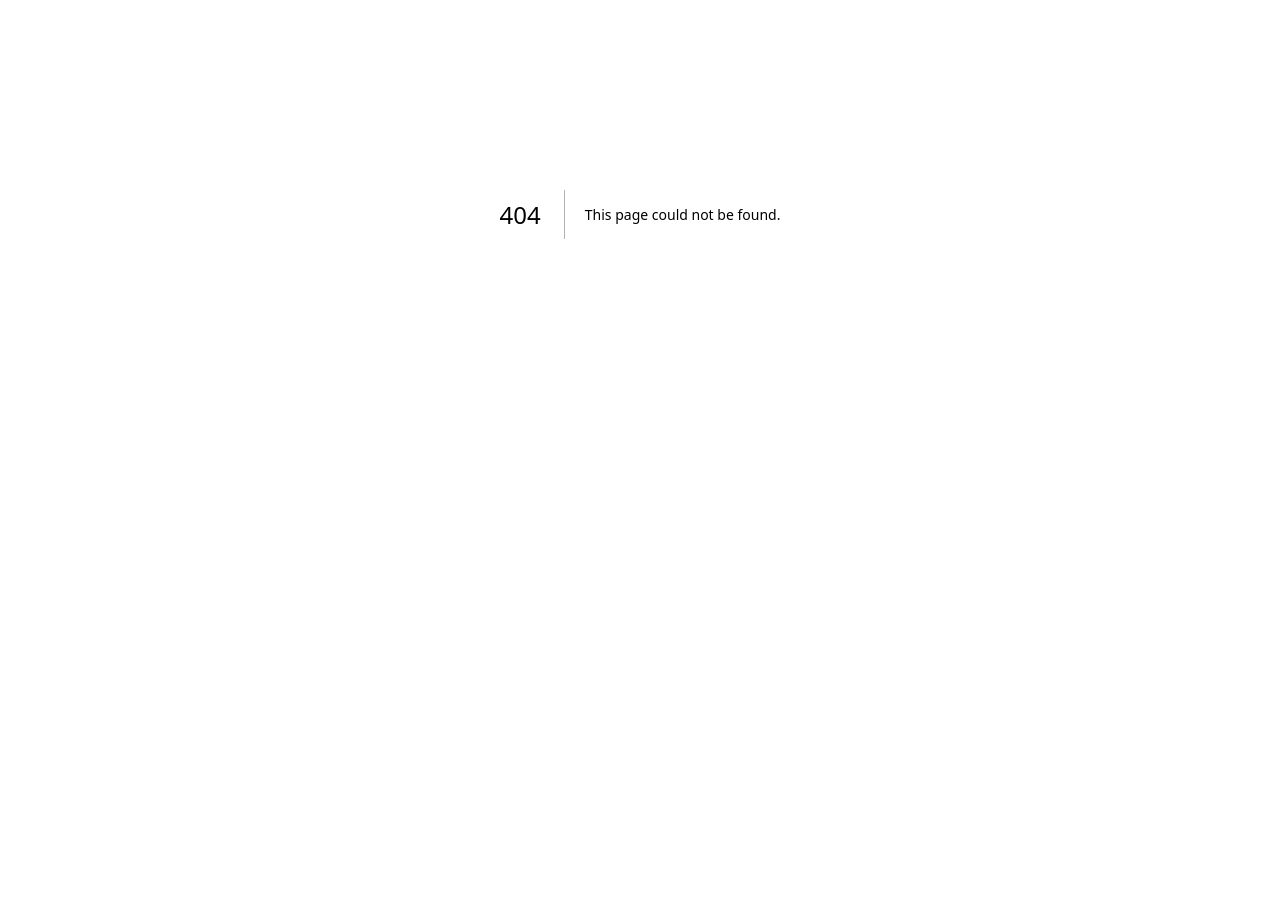
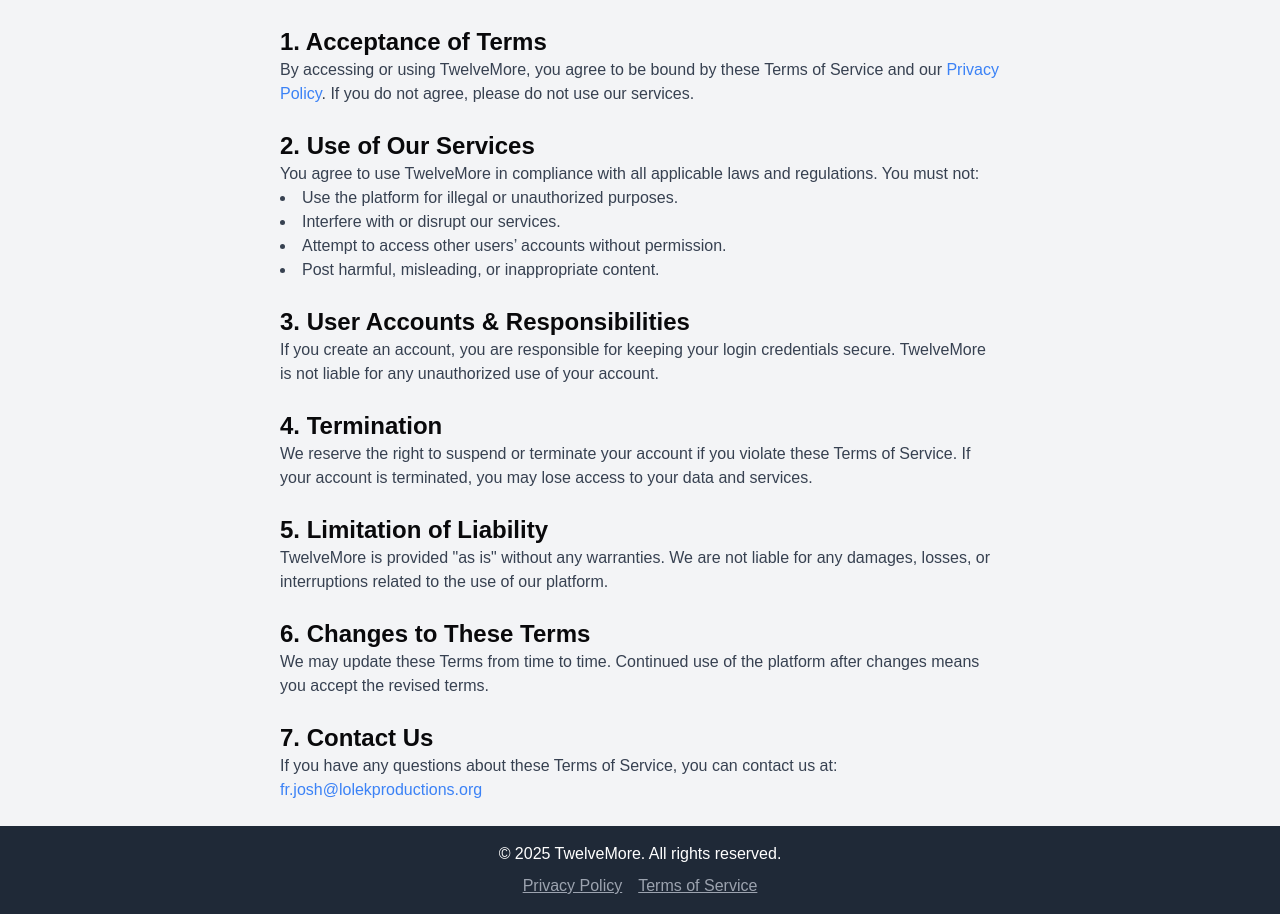
Before and after one commit to Lolek-Productions/twelve-more, a Next.js app: page /terms in a window 1280 px wide. Before the commit this address had no page. Shown: the part 186-1100 px from the top of the page. Before the commit the page ends 800 px from the top, so only its background shows below. Built offline with nearby package versions, Linux system fonts and the light colour scheme; no server answers.

Commit message:
added terms of service page

```diff
--- a/src/app/(public)/layout.js
+++ b/src/app/(public)/layout.js
@@ -25,12 +25,12 @@
       <footer className="bg-gray-800">
         <div className="container mx-auto px-6 py-4 text-center text-white">
           <p>&copy; {currentYear} TwelveMore. All rights reserved.</p>
-          <div className="mt-2">
-            <Link
-              href="/privacy"
-              className="text-gray-400 hover:text-white underline"
-            >
+          <div className="mt-2 space-x-4">
+            <Link href="/privacy" className="text-gray-400 hover:text-white underline">
               Privacy Policy
+            </Link>
+            <Link href="/terms" className="text-gray-400 hover:text-white underline">
+              Terms of Service
             </Link>
           </div>
         </div>
--- a/src/app/(public)/privacy/page.jsx
+++ b/src/app/(public)/privacy/page.jsx
@@ -1,7 +1,7 @@
 import Link from 'next/link';
+import {supportEmailAddress} from "@/lib/utils";
 
 export default function Privacy() {
-  const supportEmail = 'fr.josh@lolekproductions.org'
   return (
     <div className="container mx-auto p-6 max-w-3xl">
       <h1 className="text-3xl font-bold mb-4">Privacy Policy</h1>
@@ -13,10 +13,17 @@
         We collect several types of information to provide and improve our services:
       </p>
       <ul className="list-disc list-inside text-gray-700">
-        <li><strong>Account Information:</strong> When you sign up, we collect your name, email, and other necessary details.</li>
-        <li><strong>Usage Data:</strong> We track how you interact with the platform, including pages visited and actions taken.</li>
-        <li><strong>Device Information:</strong> Your IP address, browser type, and device details may be logged automatically.</li>
-        <li><strong>Cookies & Tracking:</strong> We use cookies to enhance your experience and analyze user activity.</li>
+        <li><strong>Account Information:</strong> When you sign up, we collect your name, email, and other necessary
+          details.
+        </li>
+        <li><strong>Usage Data:</strong> We track how you interact with the platform, including pages visited and
+          actions taken.
+        </li>
+        <li><strong>Device Information:</strong> Your IP address, browser type, and device details may be logged
+          automatically.
+        </li>
+        <li><strong>Cookies & Tracking:</strong> We use cookies to enhance your experience and analyze user activity.
+        </li>
       </ul>
 
       <h2 className="text-2xl font-semibold mt-6">2. How We Use Your Information</h2>
@@ -36,7 +43,9 @@
         We <strong>do not sell</strong> your personal data. However, we may share information in the following cases:
       </p>
       <ul className="list-disc list-inside text-gray-700">
-        <li><strong>With Service Providers:</strong> We work with third-party vendors for hosting, analytics, and payments.</li>
+        <li><strong>With Service Providers:</strong> We work with third-party vendors for hosting, analytics, and
+          payments.
+        </li>
         <li><strong>For Legal Reasons:</strong> If required by law or to protect our rights and users.</li>
         <li><strong>With Your Consent:</strong> We will ask for your permission before sharing sensitive data.</li>
       </ul>
@@ -52,7 +61,7 @@
         <li>Opt out of marketing communications.</li>
       </ul>
       <p className="text-gray-700">
-        To exercise these rights, contact us at <Link href={`mailto:${supportEmail}`} className="text-blue-500">{supportEmail}</Link>.
+        To exercise these rights, contact us at <Link href={`mailto:${supportEmailAddress}`} className="text-blue-500">{supportEmailAddress}</Link>.
       </p>
 
       <h2 className="text-2xl font-semibold mt-6">5. Data Security & Retention</h2>
@@ -63,23 +72,33 @@
 
       <h2 className="text-2xl font-semibold mt-6">6. Third-Party Links & Services</h2>
       <p className="text-gray-700">
-        TwelveMore may link to third-party websites. We are not responsible for their privacy policies, and we encourage you to review their terms separately.
+        TwelveMore may link to third-party websites. We are not responsible for their privacy policies, and we encourage
+        you to review their terms separately.
       </p>
 
       <h2 className="text-2xl font-semibold mt-6">7. Updates to This Privacy Policy</h2>
       <p className="text-gray-700">
-        We may update this policy periodically. If significant changes occur, we will notify you via email or within the platform.
+        We may update this policy periodically. If significant changes occur, we will notify you via email or within the
+        platform.
       </p>
 
-      <h2 className="text-2xl font-semibold mt-6">8. Contact Us</h2>
+      <h2 className="text-2xl font-semibold mt-6">8. Mobile Information Protection</h2>
+      <p className="text-gray-700">
+        TwelveMore does not share, sell, or disclose end-user mobile information to third parties or affiliates
+        for marketing or promotional purposes.
+      </p>
+      <p className="text-gray-700">
+        Any mobile data collected (such as device identifiers, app usage, or location data) is used strictly for
+        essential app functionality, security, and user experience enhancements. We do not engage in data-sharing
+        agreements for targeted advertising or promotional campaigns.
+      </p>
+
+      <h2 className="text-2xl font-semibold mt-6">9. Contact Us</h2>
       <p className="text-gray-700">
         If you have any questions or concerns about this Privacy Policy, contact us at:
       </p>
       <p className="text-gray-700">
-        <Link href={`mailto:${supportEmail}`} className="text-blue-500">{supportEmail}</Link>
-      </p>
-      <p className="text-gray-700">
-        <Link target="_blank" href="https://twelvemore.social" className="text-blue-500">https://twelvemore.social</Link>
+        <Link href={`mailto:${supportEmailAddress}`} className="text-blue-500">{supportEmailAddress}</Link>
       </p>
     </div>
   );
--- /dev/null
+++ b/src/app/(public)/terms/page.jsx
@@ -0,0 +1,62 @@
+import Link from "next/link";
+import {supportEmailAddress} from "@/lib/utils";
+
+export default function TermsOfService() {
+  return (
+    <div className="container mx-auto p-6 max-w-3xl">
+      <h1 className="text-3xl font-bold mb-4">Terms of Service</h1>
+      <p className="text-gray-600">Effective Date: 18 Feb 2025</p>
+      <p className="text-gray-600 mb-6">Last Updated: 18 Feb 2025</p>
+
+      <h2 className="text-2xl font-semibold mt-6">1. Acceptance of Terms</h2>
+      <p className="text-gray-700">
+        By accessing or using TwelveMore, you agree to be bound by these Terms of Service and our
+        <a href="/privacy" className="text-blue-500"> Privacy Policy</a>.
+        If you do not agree, please do not use our services.
+      </p>
+
+      <h2 className="text-2xl font-semibold mt-6">2. Use of Our Services</h2>
+      <p className="text-gray-700">
+        You agree to use TwelveMore in compliance with all applicable laws and regulations. You must not:
+      </p>
+      <ul className="list-disc list-inside text-gray-700">
+        <li>Use the platform for illegal or unauthorized purposes.</li>
+        <li>Interfere with or disrupt our services.</li>
+        <li>Attempt to access other users’ accounts without permission.</li>
+        <li>Post harmful, misleading, or inappropriate content.</li>
+      </ul>
+
+      <h2 className="text-2xl font-semibold mt-6">3. User Accounts & Responsibilities</h2>
+      <p className="text-gray-700">
+        If you create an account, you are responsible for keeping your login credentials secure. TwelveMore is not
+        liable for any unauthorized use of your account.
+      </p>
+
+      <h2 className="text-2xl font-semibold mt-6">4. Termination</h2>
+      <p className="text-gray-700">
+        We reserve the right to suspend or terminate your account if you violate these Terms of Service. If your account
+        is terminated, you may lose access to your data and services.
+      </p>
+
+      <h2 className="text-2xl font-semibold mt-6">5. Limitation of Liability</h2>
+      <p className="text-gray-700">
+        TwelveMore is provided "as is" without any warranties. We are not liable for any damages, losses, or
+        interruptions related to the use of our platform.
+      </p>
+
+      <h2 className="text-2xl font-semibold mt-6">6. Changes to These Terms</h2>
+      <p className="text-gray-700">
+        We may update these Terms from time to time. Continued use of the platform after changes means you accept the
+        revised terms.
+      </p>
+
+      <h2 className="text-2xl font-semibold mt-6">7. Contact Us</h2>
+      <p className="text-gray-700">
+        If you have any questions about these Terms of Service, you can contact us at:
+      </p>
+      <p className="text-gray-700">
+        <Link href={`mailto:${supportEmailAddress}`} className="text-blue-500">{supportEmailAddress}</Link>
+      </p>
+    </div>
+  );
+}
--- a/src/lib/utils.js
+++ b/src/lib/utils.js
@@ -4,3 +4,5 @@
 export function cn(...inputs) {
   return twMerge(clsx(inputs));
 }
+
+export const supportEmailAddress = 'fr.josh@lolekproductions.org';
```
